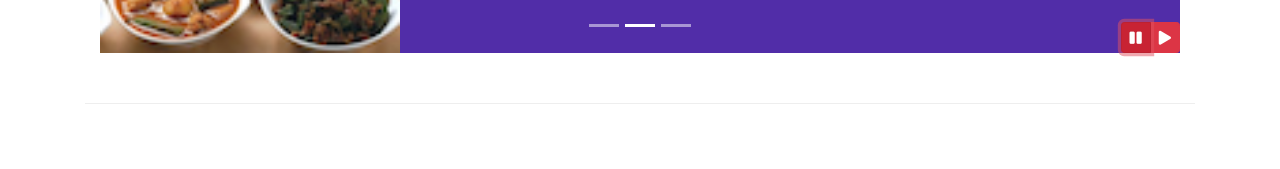
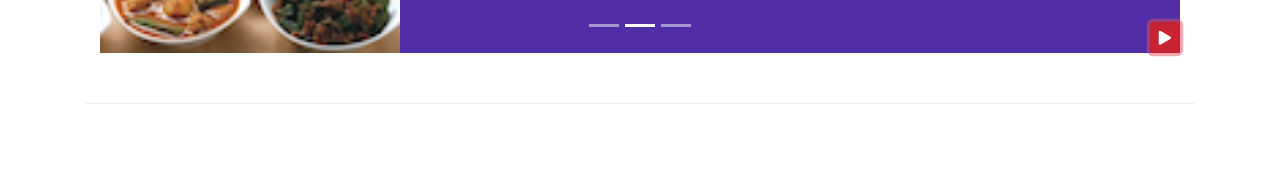
Before and after one commit to vijaiselvan/Restaurant-Website, a website: page index.html in a window 1280 px wide. Both pictures are taken after a click on the button 1135 px from the left and 668 px from the top of the page. Shown: the part 631-800 px from the top of the page. Drawn offline with nearby package versions, Linux system fonts and the light colour scheme.

Commit message:
More Bootstrap JQuery.

```diff
--- a/index.html
+++ b/index.html
@@ -193,6 +193,7 @@
 
     <div class="container">
 
+        <!-- carousel  -->
         <div class="row row-content">
             <div class="col">
                 <div id="mycarousel" class="carousel slide" data-ride="carousel">
@@ -245,14 +246,10 @@
                     <a class="carousel-control-next" href="#mycarousel" role="button" data-slide="next">
                         <span class="carousel-control-next-icon"></span>
                     </a>
-                    <div class="btn-group" id="carouselButton">
-                        <button class="btn btn-danger btn-sm" id="carousel-pause">
-                            <span class="fas fa-pause"></span>
-                        </button>
-                        <button class="btn btn-danger btn-sm" id="carousel-play">
-                            <span class="fas fa-play"></span>
-                        </button>
-                    </div>
+
+                    <button class="btn btn-danger btn-sm" id="carouselButton">
+                        <span class="fas fa-pause"></span>
+                    </button>
                 </div>
             </div>
         </div>
@@ -377,11 +374,16 @@
     <script>
         $(document).ready(function () {
             $("#mycarousel").carousel({ interval: 2000 });
-            $("#carousel-pause").click(function () {
-                $("#mycarousel").carousel('pause');
-            });
-            $("#carousel-play").click(function () {
-                $("#mycarousel").carousel('cycle');
+            $("#carouselButton").click(function () {
+                if ($("#carouselButton").children('span').hasClass('fa-pause')) {
+                    $("#mycarousel").carousel('pause');
+                    $("#carouselButton").children('span').removeClass('fa-pause')
+                    $("#carouselButton").children('span').addClass('fa-play')
+                } else {
+                    $("#mycarousel").carousel('cycle');
+                    $("#carouselButton").children('span').removeClass('fa-play')
+                    $("#carouselButton").children('span').addClass('fa-pause')
+                }
             });
         });
     </script>
```
